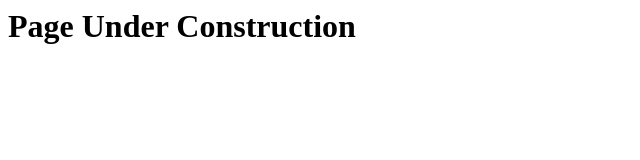
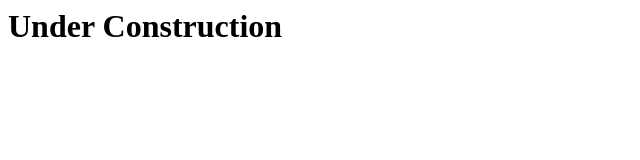
Before and after one commit to besttechnolabs/besttechnolabs.github.io, a plain HTML site: page index.html in a window 1280 px wide. Shown: the whole page, without its empty margins (0-640 px from the left). Drawn offline with Linux system fonts and the light colour scheme.

Commit message:
Update index.html

```diff
--- a/index.html
+++ b/index.html
@@ -1,6 +1,6 @@
 <html>
 	<head>
-		<h1>Page Under Construction</h1>
+		<h1> Under Construction</h1>
 	</head>
 	<body>
 
```
